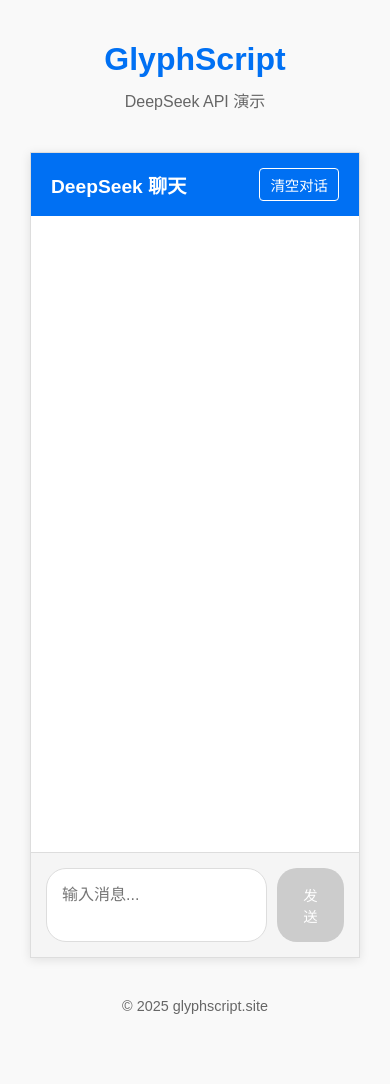
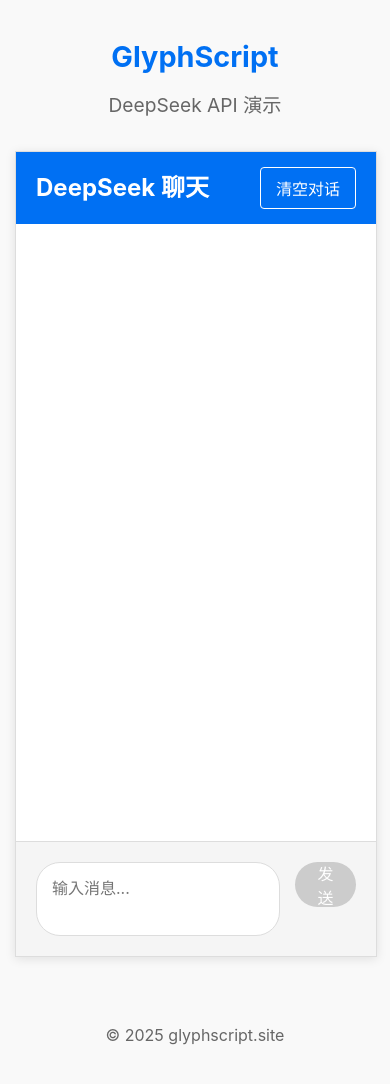
Before and after one commit to wceozl/deepseek_test_pages, a React (Create React App) app: page / in a window 390 px wide. Shown: the top 1084 px of the page. Before the commit the page ends 1049 px from the top, so only its background shows below. Built offline with nearby package versions, Linux system fonts and the light colour scheme.

Commit message:
改进流式处理

```diff
--- a/src/App.css
+++ b/src/App.css
@@ -1,61 +1,62 @@
 .App {
   text-align: center;
-  font-family: Arial, sans-serif;
+  font-family: -apple-system, BlinkMacSystemFont, 'Segoe UI', Roboto, Oxygen, Ubuntu, Cantarell, 'Open Sans', 'Helvetica Neue', sans-serif;
   max-width: 1200px;
   margin: 0 auto;
-  padding: 20px;
+  padding: 30px;
 }
 
 .App-header {
-  margin-bottom: 40px;
+  margin-bottom: 50px;
+}
+
+.App-header h1 {
+  color: #0070f3;
+  margin-bottom: 10px;
+  font-size: 2.5rem;
+}
+
+.App-header p {
+  color: #666;
+  margin-top: 0;
+  font-size: 1.2rem;
 }
 
 .App-main {
-  display: flex;
-  flex-wrap: wrap;
-  justify-content: space-around;
-  gap: 20px;
+  margin: 0 auto;
+  padding: 0;
+  width: 100%;
 }
 
 .App-footer {
-  margin-top: 40px;
+  margin-top: 50px;
   color: #666;
+  font-size: 1rem;
+  padding: 20px 0;
 }
 
-.card {
+body {
+  margin: 0;
+  padding: 0;
   background-color: #f9f9f9;
-  border-radius: 8px;
-  padding: 20px;
-  width: 100%;
-  max-width: 500px;
-  box-shadow: 0 2px 4px rgba(0, 0, 0, 0.1);
+  color: #333;
+  line-height: 1.6;
 }
 
-.input {
-  width: 100%;
-  padding: 10px;
-  margin-bottom: 10px;
-  border: 1px solid #ddd;
-  border-radius: 4px;
+@media (max-width: 768px) {
+  .App {
+    padding: 15px;
   }
 
-.button {
-  background-color: #0070f3;
-  color: white;
-  border: none;
-  padding: 10px 15px;
-  border-radius: 4px;
-  cursor: pointer;
+  .App-header {
+    margin-bottom: 30px;
   }
 
-.button:disabled {
-  background-color: #cccccc;
+  .App-header h1 {
+    font-size: 1.8rem;
   }
 
-.response {
-  margin-top: 20px;
-  text-align: left;
-  background-color: #f0f0f0;
-  padding: 15px;
-  border-radius: 4px;
+  .App-footer {
+    margin-top: 30px;
   }
+}
--- a/src/components/ChatInterface.css
+++ b/src/components/ChatInterface.css
@@ -1,8 +1,9 @@
 .chat-container {
     display: flex;
     flex-direction: column;
-    max-width: 900px;
-    height: 600px;
+    width: 100%;
+    max-width: 1000px; /* 增加最大宽度 */
+    height: 700px; /* 增加高度 */
     margin: 0 auto;
     border: 1px solid #ddd;
     border-radius: 8px;
@@ -22,36 +23,37 @@
 
   .chat-header h2 {
     margin: 0;
-    font-size: 1.2rem;
+    font-size: 1.5rem; /* 增加字体大小 */
   }
 
   .clear-button {
     background-color: transparent;
     border: 1px solid white;
     color: white;
-    padding: 5px 10px;
+    padding: 8px 15px; /* 增加按钮大小 */
     border-radius: 4px;
     cursor: pointer;
-    font-size: 0.9rem;
+    font-size: 1rem;
+    transition: all 0.2s ease;
   }
 
   .clear-button:hover {
-    background-color: rgba(255, 255, 255, 0.1);
+    background-color: rgba(255, 255, 255, 0.2);
   }
 
   .chat-messages {
     flex: 1;
-    padding: 20px;
+    padding: 30px; /* 增加内边距 */
     overflow-y: auto;
     display: flex;
     flex-direction: column;
-    gap: 15px;
+    gap: 20px; /* 增加消息间距 */
     background-color: white;
   }
 
   .message {
     display: flex;
-    max-width: 85%;
+    max-width: 70%; /* 减少消息最大宽度比例 */
     animation: fadeIn 0.3s ease-in-out;
   }
 
@@ -65,16 +67,16 @@
   }
 
   .message-avatar {
-    width: 36px;
-    height: 36px;
+    width: 40px; /* 增加头像大小 */
+    height: 40px;
     border-radius: 50%;
     background-color: #e0e0e0;
     display: flex;
     align-items: center;
     justify-content: center;
-    font-size: 1.2rem;
+    font-size: 1.4rem;
     flex-shrink: 0;
-    margin: 0 10px;
+    margin: 0 12px;
   }
 
   .message.user .message-avatar {
@@ -83,20 +85,23 @@
   }
 
   .message-content {
-    padding: 12px 16px;
+    padding: 15px 20px; /* 增加内边距 */
     border-radius: 18px;
     background-color: #f0f0f0;
     color: #333;
     font-size: 1rem;
-    line-height: 1.5;
+    line-height: 1.6; /* 增加行高 */
     word-break: break-word;
     white-space: pre-wrap;
+    text-align: left; /* 确保文本左对齐 */
+    box-shadow: 0 1px 2px rgba(0, 0, 0, 0.1);
   }
 
   .message.user .message-content {
     background-color: #0070f3;
     color: white;
     border-bottom-right-radius: 5px;
+    text-align: left; /* 用户消息也左对齐 */
   }
 
   .message.assistant .message-content {
@@ -121,51 +126,57 @@
     align-self: center;
     background-color: #ffeeee;
     color: #d32f2f;
-    padding: 10px 16px;
+    padding: 12px 18px;
     border-radius: 8px;
     max-width: 90%;
     text-align: center;
+    box-shadow: 0 1px 3px rgba(0, 0, 0, 0.1);
   }
 
   .chat-input-form {
     display: flex;
-    padding: 15px;
+    padding: 20px; /* 增加内边距 */
     background-color: #f5f5f5;
     border-top: 1px solid #ddd;
-    gap: 10px;
+    gap: 15px; /* 增加间距 */
   }
 
   .chat-input {
     flex-grow: 1;
     min-height: 24px;
     max-height: 150px;
-    padding: 12px 15px;
+    padding: 15px 20px; /* 增加内边距 */
     border: 1px solid #ddd;
-    border-radius: 20px;
+    border-radius: 24px; /* 圆角增大 */
     resize: none;
     font-family: inherit;
     font-size: 1rem;
     outline: none;
-    transition: border-color 0.2s;
+    transition: border-color 0.2s, box-shadow 0.2s;
   }
 
   .chat-input:focus {
     border-color: #0070f3;
+    box-shadow: 0 0 0 2px rgba(0, 112, 243, 0.2);
   }
 
   .send-button {
     background-color: #0070f3;
     color: white;
     border: none;
-    border-radius: 20px;
-    padding: 0 20px;
-    font-size: 0.9rem;
+    border-radius: 24px; /* 圆角增大 */
+    padding: 0 25px; /* 增加水平内边距 */
+    font-size: 1rem;
     cursor: pointer;
     transition: background-color 0.2s;
+    height: 50px; /* 固定高度 */
+    display: flex;
+    align-items: center;
+    justify-content: center;
   }
 
   .send-button:hover {
-    background-color: #0062d3;
+    background-color: #0056b3;
   }
 
   .send-button:disabled {
@@ -173,6 +184,29 @@
     cursor: not-allowed;
   }
 
+  /* 响应式调整 */
+  @media (max-width: 768px) {
+    .chat-container {
+      height: calc(100vh - 40px);
+      border-radius: 0;
+      max-width: 100%;
+    }
+
+    .message {
+      max-width: 85%;
+    }
+
+    .chat-input {
+      padding: 12px 15px;
+    }
+
+    .send-button {
+      padding: 0 15px;
+      height: 45px;
+    }
+  }
+
+  /* 增加动画效果 */
   @keyframes fadeIn {
     0% { opacity: 0; transform: translateY(10px); }
     100% { opacity: 1; transform: translateY(0); }
@@ -183,14 +217,3 @@
     40% { content: '..'; }
     60%, 100% { content: '...'; }
   }
-
-  @media (max-width: 768px) {
-    .chat-container {
-      height: calc(100vh - 40px);
-      border-radius: 0;
-    }
-
-    .message {
-      max-width: 90%;
-    }
-  }
--- a/src/components/ChatInterface.tsx
+++ b/src/components/ChatInterface.tsx
@@ -48,6 +48,8 @@
         .filter(msg => msg.role !== 'system' || messages.indexOf(msg) === 0)
         .concat(userMessage);
 
+      console.log('发送消息到API:', apiMessages);
+
       // 使用流式 API
       const response = await fetch('https://api.glyphscript.site/chat/stream', {
         method: 'POST',
@@ -61,40 +63,61 @@
         throw new Error(`API 错误: ${response.status}`);
       }
 
+      if (!response.body) {
+        throw new Error('响应没有提供数据流');
+      }
+
       // 处理流式响应
-      const reader = response.body!.getReader();
+      const reader = response.body.getReader();
       const decoder = new TextDecoder('utf-8');
 
       // 添加一个空的助手消息
       setMessages(prev => [...prev, { role: 'assistant', content: '' }]);
 
       let accumulatedContent = '';
+      let buffer = '';  // 缓冲区处理不完整的数据
+
+      console.log('开始读取流');
 
       while (true) {
         const { done, value } = await reader.read();
 
         if (done) {
+          console.log('流读取完成');
           break;
         }
 
         // 解码数据块
         const chunk = decoder.decode(value, { stream: true });
+        console.log('收到数据块');
 
-        // 处理 SSE 格式的数据
-        const lines = chunk.split('\n');
+        // 将新数据添加到缓冲区
+        buffer += chunk;
+
+        // 处理缓冲区中的完整行
+        const lines = buffer.split('\n');
+        buffer = lines.pop() || ''; // 保留最后一个可能不完整的行
+
         let hasNewContent = false;
+        let currentContent = accumulatedContent;
 
         for (const line of lines) {
+          if (line.trim() === '') continue;
+
           if (line.startsWith('data: ')) {
-            const data = line.slice(5);
+            const data = line.slice(5).trim();
 
             // 检查是否为流式响应结束标记
-            if (data === '[DONE]') continue;
+            if (data === '[DONE]') {
+              console.log('收到流结束标记');
+              continue;
+            }
 
             try {
               const parsedData = JSON.parse(data);
 
               if (parsedData.error) {
+                console.error('API返回错误:', parsedData.error);
                 setError(`错误: ${parsedData.error}`);
                 continue;
               }
@@ -102,30 +125,41 @@
               if (parsedData.choices && parsedData.choices[0]) {
                 const { delta } = parsedData.choices[0];
 
-                if (delta.content) {
+                if (delta && delta.content) {
                   accumulatedContent += delta.content;
+                  currentContent = accumulatedContent;
                   hasNewContent = true;
                 }
               }
             } catch (e) {
-              console.error('解析数据时出错:', e, data);
+              console.error('解析JSON数据出错:', e);
             }
           }
         }
 
-        // 从循环中提取出来，只在有新内容时更新消息
+        // 避免在循环中更新状态，防止ESLint错误
         if (hasNewContent) {
-          const currentContent = accumulatedContent; // 捕获当前值
+          // 捕获当前内容，避免闭包问题
+          const content = currentContent;
           setMessages(prev => {
             const newMessages = [...prev];
-            newMessages[newMessages.length - 1].content = currentContent;
+            newMessages[newMessages.length - 1].content = content;
             return newMessages;
           });
         }
       }
     } catch (err) {
+      console.error('聊天错误:', err);
       setError(err instanceof Error ? err.message : '发送消息时出错');
-      console.error('聊天错误:', err);
+
+      // 如果已经添加了助手消息，但发生了错误，删除空消息
+      setMessages(prev => {
+        const lastMessage = prev[prev.length - 1];
+        if (lastMessage && lastMessage.role === 'assistant' && !lastMessage.content) {
+          return prev.slice(0, -1);
+        }
+        return prev;
+      });
     } finally {
       setIsLoading(false);
     }
```
Lines whose indentation alone changed are shown as unchanged.
